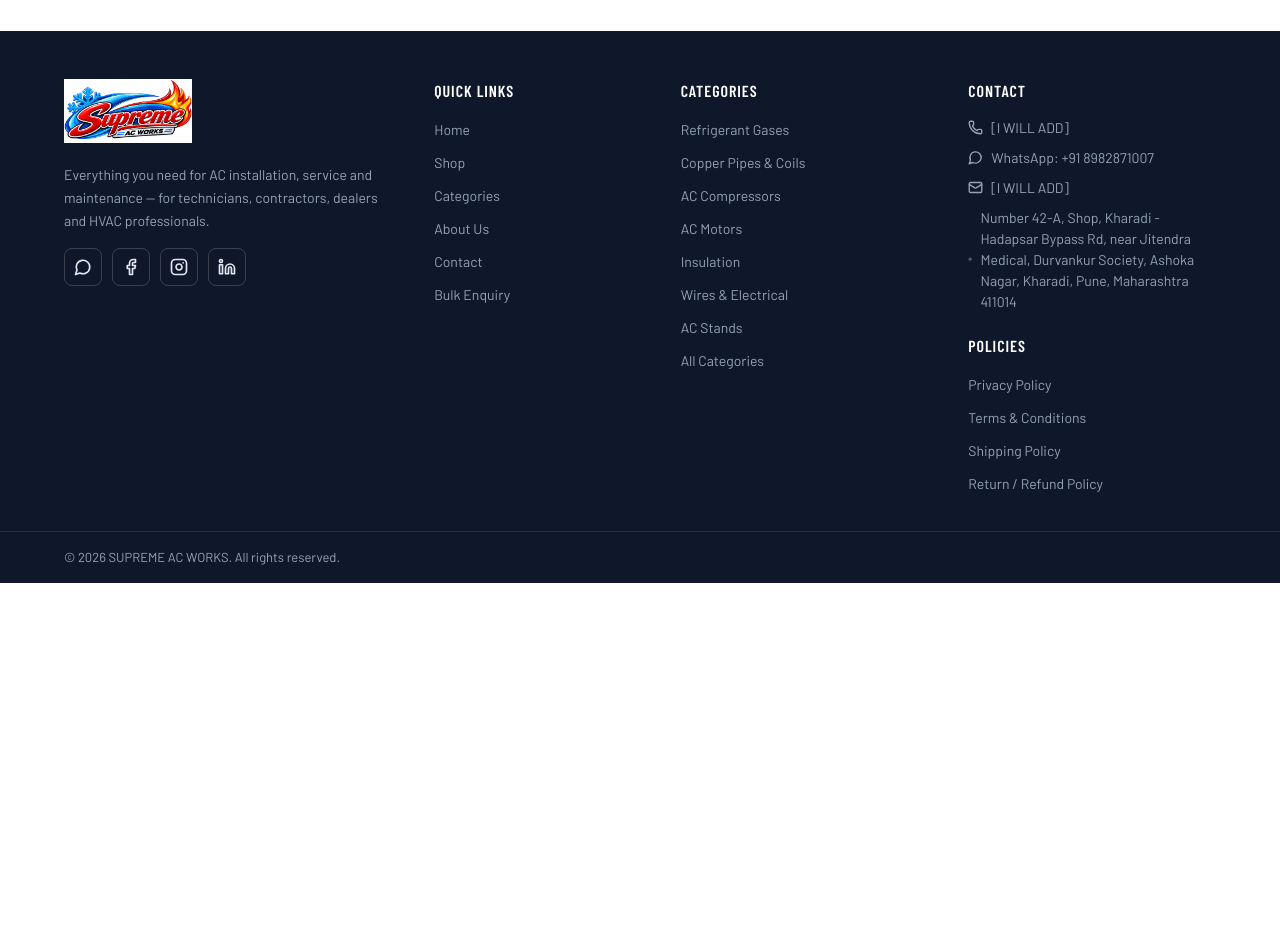
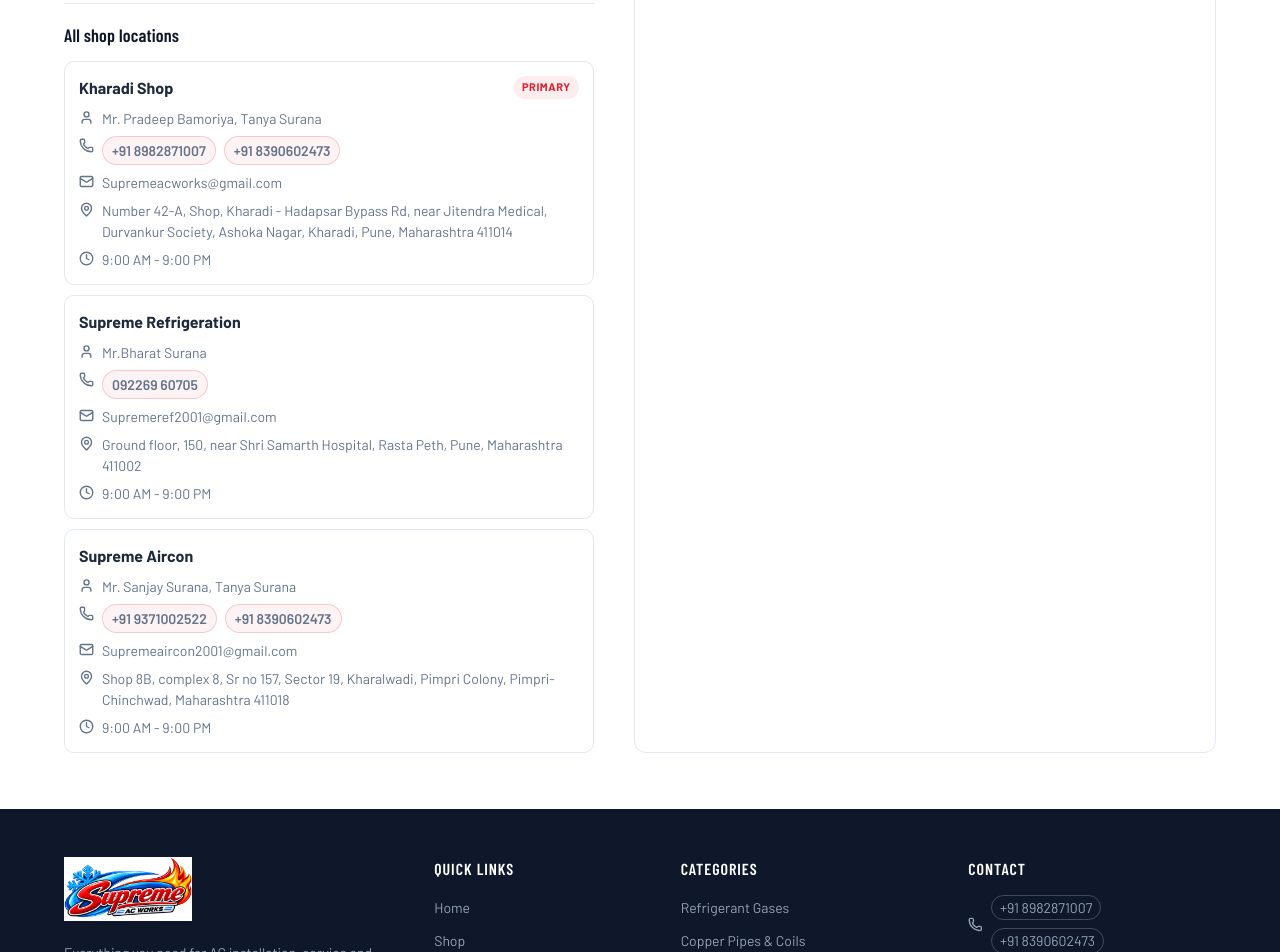
Before and after one commit to supremeacworks-kharadi/saw-website, a React (Vite) app in the folder apps/web/: page /contact in a window 1280 px wide. Shown: the part 980-1932 px from the top of the page. Before the commit the page ends 1563 px from the top, so only its background shows below. Built offline with nearby package versions, Linux system fonts and the light colour scheme; the HTML template or start-up script is replaced by a standard one; what pocketbase would draw is missing.

Commit message:
Add multi-shop contact details and improve contact UI

```diff
--- a/apps/web/src/components/site/SiteFooter.jsx
+++ b/apps/web/src/components/site/SiteFooter.jsx
@@ -3,7 +3,7 @@
 import { MessageCircle, Phone, Mail, MapPin, Facebook, Instagram, Linkedin } from 'lucide-react';
 import { CATEGORIES } from '@/data/catalogue';
 import { buildWhatsAppLink, GENERIC_ENQUIRY_MESSAGE } from '@/lib/whatsapp';
-import { businessPhone, businessEmail, businessAddress, businessMapLink, whatsAppDisplay } from '@/data/siteMeta';
+import { businessLocations, businessPhoneNumbers, businessEmail, businessAddress, businessMapLink, whatsAppDisplay } from '@/data/siteMeta';
 
 const QUICK_LINKS = [
 	{ to: '/', label: 'Home' },
@@ -20,6 +20,8 @@
 	{ to: '/shipping-policy', label: 'Shipping Policy' },
 	{ to: '/return-refund-policy', label: 'Return / Refund Policy' },
 ];
+
+const additionalLocationsCount = Math.max(businessLocations.length - 1, 0);
 
 export default function SiteFooter() {
 	return (
@@ -77,10 +79,30 @@
 				<div>
 					<h4>Contact</h4>
 					<ul className="saw-footer__contact">
-						<li><Phone size={15} strokeWidth={2.2} /> {businessPhone || '[I WILL ADD]'}</li>
+						<li>
+							<Phone size={15} strokeWidth={2.2} />
+							{businessPhoneNumbers?.length ? (
+								<span className="saw-footer__phone-links">
+									{businessPhoneNumbers.map((phone) => (
+										<a key={phone.value} href={`tel:${phone.value}`}>{phone.display}</a>
+									))}
+								</span>
+							) : 'Not available'}
+						</li>
 						<li><MessageCircle size={15} strokeWidth={2.2} /> WhatsApp: {whatsAppDisplay}</li>
-						<li><Mail size={15} strokeWidth={2.2} /> {businessEmail || '[I WILL ADD]'}</li>
-						<li><MapPin size={15} strokeWidth={2.2} /> <a href={businessMapLink} target="_blank" rel="noopener noreferrer">{businessAddress || '[I WILL ADD]'}</a></li>
+						<li><Mail size={15} strokeWidth={2.2} /> {businessEmail || 'Not available'}</li>
+						<li>
+							<MapPin size={15} strokeWidth={2.2} />
+							{businessAddress && businessMapLink && businessMapLink !== '#' ? (
+								<a href={businessMapLink} target="_blank" rel="noopener noreferrer">{businessAddress}</a>
+							) : businessAddress || 'Not available'}
+						</li>
+						{additionalLocationsCount > 0 ? (
+							<li>
+								<MapPin size={15} strokeWidth={2.2} />
+								<Link to="/contact">{additionalLocationsCount} more shop location{additionalLocationsCount > 1 ? 's' : ''}</Link>
+							</li>
+						) : null}
 					</ul>
 					<h4 className="saw-footer__policies-title">Policies</h4>
 					<ul>
--- a/apps/web/src/data/siteMeta.js
+++ b/apps/web/src/data/siteMeta.js
@@ -11,9 +11,55 @@
 // Floating WhatsApp button shown on every page (mobile + desktop).
 export const isFloatingWhatsAppWidgetEnabled = true;
 
-// Placeholder contact details — replace when ready. Shown on the Contact page.
-export const businessPhone = "";
-export const businessEmail = "";
-export const businessAddress = "Number 42-A, Shop, Kharadi - Hadapsar Bypass Rd, near Jitendra Medical, Durvankur Society, Ashoka Nagar, Kharadi, Pune, Maharashtra 411014";
-export const businessMapLink = "https://maps.app.goo.gl/RGKXBmxXKo2D6rTP9";
-export const businessHours = "";
+// Add all shops/branches here. Mark one with `isPrimary: true`.
+// The footer and quick action buttons use the primary location details.
+export const businessLocations = [
+	{
+		id: "kharadi",
+		name: "Kharadi Shop",
+		isPrimary: true,
+		contactPerson: "Mr. Pradeep Bamoriya, Tanya Surana",
+		phoneNumbers: [
+			{ value: "+918982871007", display: "+91 8982871007" },
+			{ value: "+918390602473", display: "+91 8390602473" },
+		],
+		email: "Supremeacworks@gmail.com",
+		address: "Number 42-A, Shop, Kharadi - Hadapsar Bypass Rd, near Jitendra Medical, Durvankur Society, Ashoka Nagar, Kharadi, Pune, Maharashtra 411014",
+		mapLink: "https://maps.app.goo.gl/RGKXBmxXKo2D6rTP9",
+		hours: "9:00 AM - 9:00 PM",
+	},
+	{
+		id: "supreme-refrigeration-rasta-peth",
+		name: "Supreme Refrigeration",
+		contactPerson: "Mr.Bharat Surana",
+		phoneNumbers: [{ value: "+919226960705", display: "092269 60705" }],
+		email: "Supremeref2001@gmail.com",
+		address: "Ground floor, 150, near Shri Samarth Hospital, Rasta Peth, Pune, Maharashtra 411002",
+		mapLink: "https://maps.app.goo.gl/rphmvMg6htyVdBWm9?g_st=com.tinyspeck.chatlyio.share",
+		hours: "9:00 AM - 9:00 PM",
+	},
+	{
+		id: "supreme-aircon-pimpri",
+		name: "Supreme Aircon",
+		contactPerson: "Mr. Sanjay Surana, Tanya Surana",
+		phoneNumbers: [
+			{ value: "+919371002522", display: "+91 9371002522" },
+			{ value: "+918390602473", display: "+91 8390602473" },
+		],
+		email: "Supremeaircon2001@gmail.com",
+		address: "Shop 8B, complex 8, Sr no 157, Sector 19, Kharalwadi, Pimpri Colony, Pimpri-Chinchwad, Maharashtra 411018",
+		mapLink: "https://maps.app.goo.gl/wJdRM6qxscfiAJqU9",
+		hours: "9:00 AM - 9:00 PM",
+	},
+];
+
+export const primaryBusinessLocation =
+	businessLocations.find((location) => location.isPrimary) || businessLocations[0] || null;
+
+// Backward-compatible exports used in existing components.
+export const businessPhoneNumbers = primaryBusinessLocation?.phoneNumbers || [];
+export const businessPhone = businessPhoneNumbers[0]?.value || "";
+export const businessEmail = primaryBusinessLocation?.email || "";
+export const businessAddress = primaryBusinessLocation?.address || "";
+export const businessMapLink = primaryBusinessLocation?.mapLink || "#";
+export const businessHours = primaryBusinessLocation?.hours || "";
--- a/apps/web/src/pages/site/ContactPage.jsx
+++ b/apps/web/src/pages/site/ContactPage.jsx
@@ -1,19 +1,30 @@
 import React from 'react';
 import { Helmet } from 'react-helmet';
-import { Phone, MessageCircle, Mail, MapPin, Clock } from 'lucide-react';
+import { Phone, MessageCircle, Mail, MapPin, Clock, User } from 'lucide-react';
 import SiteHeader from '@/components/site/SiteHeader';
 import SiteFooter from '@/components/site/SiteFooter';
 import EnquiryForm from '@/components/site/EnquiryForm';
 import { buildWhatsAppLink, GENERIC_ENQUIRY_MESSAGE } from '@/lib/whatsapp';
-import { businessPhone, businessEmail, businessAddress, businessMapLink, businessHours, whatsAppDisplay } from '@/data/siteMeta';
+import {
+	businessLocations,
+	businessPhone,
+	businessPhoneNumbers,
+	businessEmail,
+	businessAddress,
+	businessMapLink,
+	businessHours,
+	whatsAppDisplay,
+} from '@/data/siteMeta';
 
 const CONTACT_ROWS = [
-	{ icon: Phone, label: 'Phone', value: businessPhone || '[I WILL ADD]' },
+	{ icon: Phone, label: 'Phone', phoneNumbers: businessPhoneNumbers },
 	{ icon: MessageCircle, label: 'WhatsApp', value: whatsAppDisplay },
-	{ icon: Mail, label: 'Email', value: businessEmail || '[I WILL ADD]' },
-	{ icon: MapPin, label: 'Address', value: businessAddress || '[I WILL ADD]', href: businessMapLink },
-	{ icon: Clock, label: 'Business hours', value: businessHours || '[I WILL ADD]' },
+	{ icon: Mail, label: 'Email', value: businessEmail || 'Not available' },
+	{ icon: MapPin, label: 'Address', value: businessAddress || 'Not available', href: businessMapLink },
+	{ icon: Clock, label: 'Business hours', value: businessHours || 'Not available' },
 ];
+
+const hasMultipleLocations = businessLocations.length > 1;
 
 export default function ContactPage() {
 	return (
@@ -43,7 +54,17 @@
 										<span className="saw-contact-card__icon"><Icon size={19} strokeWidth={2.2} /></span>
 										<div>
 											<strong>{row.label}</strong>
-											<p>{row.href ? <a href={row.href} target="_blank" rel="noopener noreferrer">{row.value}</a> : row.value}</p>
+											<p>
+												{row.phoneNumbers?.length ? (
+													<span className="saw-contact-phone-links">
+														{row.phoneNumbers.map((phone) => (
+															<a key={phone.value} href={`tel:${phone.value}`}>{phone.display}</a>
+														))}
+													</span>
+												) : row.href && row.value !== 'Not available' ? (
+													<a href={row.href} target="_blank" rel="noopener noreferrer">{row.value}</a>
+												) : row.value}
+											</p>
 										</div>
 									</div>
 								);
@@ -64,6 +85,45 @@
 							<MapPin size={22} strokeWidth={2} />
 							<p>View this address on Google Maps</p>
 						</a>
+
+						{hasMultipleLocations ? (
+							<div className="saw-locations-list">
+								<h2>All shop locations</h2>
+								<div className="saw-locations-list__grid">
+									{businessLocations.map((location) => (
+										<div key={location.id || location.name} className="saw-location-card">
+											<div className="saw-location-card__head">
+												<strong>{location.name || 'Shop'}</strong>
+												{location.isPrimary ? <span>Primary</span> : null}
+											</div>
+											<ul>
+												{location.contactPerson ? (
+													<li><User size={15} strokeWidth={2.2} /> {location.contactPerson}</li>
+												) : null}
+												<li>
+													<Phone size={15} strokeWidth={2.2} />
+													{location.phoneNumbers?.length ? (
+														<span className="saw-contact-phone-links">
+															{location.phoneNumbers.map((phone) => (
+																<a key={phone.value} href={`tel:${phone.value}`}>{phone.display}</a>
+															))}
+														</span>
+													) : 'Not available'}
+												</li>
+												<li><Mail size={15} strokeWidth={2.2} /> {location.email || 'Not available'}</li>
+												<li>
+													<MapPin size={15} strokeWidth={2.2} />
+													{location.address && location.mapLink ? (
+														<a href={location.mapLink} target="_blank" rel="noopener noreferrer">{location.address}</a>
+													) : location.address || 'Not available'}
+												</li>
+												<li><Clock size={15} strokeWidth={2.2} /> {location.hours || 'Not available'}</li>
+											</ul>
+										</div>
+									))}
+								</div>
+							</div>
+						) : null}
 					</div>
 
 					<div className="saw-panel">
--- a/apps/web/src/styles/site.css
+++ b/apps/web/src/styles/site.css
@@ -987,6 +987,103 @@
 .saw-contact-card strong { display: block; font-size: 14px; }
 .saw-contact-card p { margin: 2px 0 0; font-size: 14px; color: var(--saw-muted); }
 
+.saw-contact-phone-links {
+	display: inline-flex;
+	flex-wrap: wrap;
+	gap: 8px;
+}
+
+.saw-contact-phone-links a {
+	display: inline-flex;
+	align-items: center;
+	padding: 3px 9px;
+	border-radius: 999px;
+	border: 1px solid rgba(225, 29, 46, 0.2);
+	background: rgba(225, 29, 46, 0.05);
+	color: var(--saw-text);
+	font-weight: 600;
+	text-decoration: none;
+}
+
+.saw-contact-phone-links a:hover {
+	color: var(--saw-red);
+	border-color: rgba(225, 29, 46, 0.45);
+}
+
+.saw-locations-list {
+	margin-top: 20px;
+	padding-top: 18px;
+	border-top: 1px solid var(--saw-line);
+}
+
+.saw-locations-list h2 {
+	margin: 0 0 12px;
+	font-size: 18px;
+}
+
+.saw-locations-list__grid {
+	display: grid;
+	grid-template-columns: 1fr;
+	gap: 10px;
+}
+
+.saw-location-card {
+	border: 1px solid var(--saw-line);
+	border-radius: var(--saw-radius);
+	padding: 14px;
+	background: #ffffff;
+}
+
+.saw-location-card__head {
+	display: flex;
+	align-items: center;
+	justify-content: space-between;
+	gap: 8px;
+	margin-bottom: 8px;
+}
+
+.saw-location-card__head span {
+	font-size: 11px;
+	font-weight: 700;
+	text-transform: uppercase;
+	letter-spacing: 0.05em;
+	color: var(--saw-red);
+	background: rgba(225, 29, 46, 0.08);
+	padding: 3px 8px;
+	border-radius: 999px;
+}
+
+.saw-location-card ul {
+	list-style: none;
+	margin: 0;
+	padding: 0;
+	display: flex;
+	flex-direction: column;
+	gap: 7px;
+	font-size: 14px;
+	color: var(--saw-muted);
+}
+
+.saw-location-card li {
+	display: flex;
+	align-items: flex-start;
+	gap: 8px;
+}
+
+.saw-location-card li svg {
+	flex-shrink: 0;
+	margin-top: 2px;
+}
+
+.saw-location-card a {
+	color: inherit;
+	text-decoration: none;
+}
+
+.saw-location-card a:hover {
+	color: var(--saw-red);
+}
+
 .saw-contact-actions { display: flex; flex-wrap: wrap; gap: 10px; margin: 18px 0; }
 
 .saw-map-placeholder {
@@ -1258,6 +1355,29 @@
 	font-size: 14px;
 }
 
+.saw-footer__phone-links {
+	display: inline-flex;
+	flex-wrap: wrap;
+	gap: 8px;
+}
+
+.saw-footer__phone-links a {
+	display: inline-flex;
+	align-items: center;
+	padding: 2px 8px;
+	border-radius: 999px;
+	border: 1px solid rgba(255, 255, 255, 0.22);
+	color: #e2e8f0;
+	text-decoration: none;
+	line-height: 1.4;
+}
+
+.saw-footer__phone-links a:hover {
+	border-color: var(--saw-red);
+	background: rgba(225, 29, 46, 0.24);
+	color: #ffffff;
+}
+
 .saw-footer__policies-title { margin-top: 22px !important; }
 
 .saw-footer__bottom {
```
